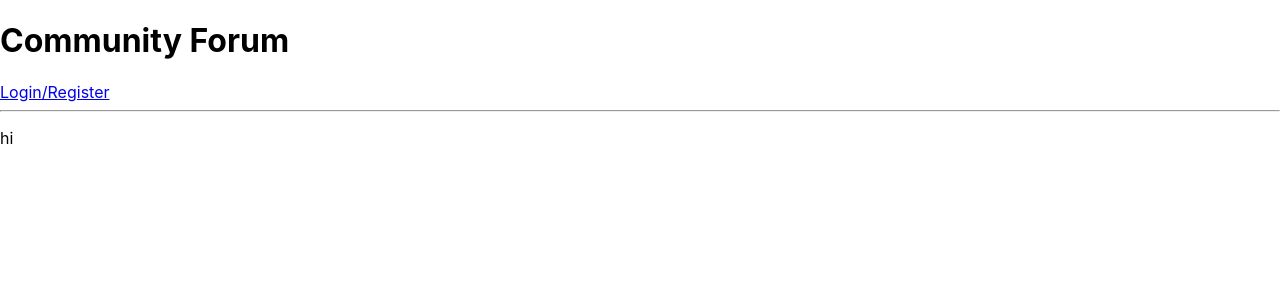
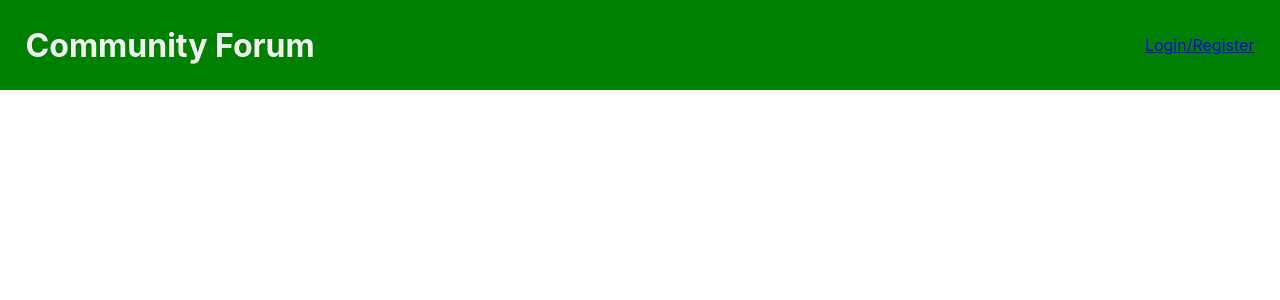
Before and after one commit to llsween95/neighborhood-app, a React (Create React App) app in the folder client/: page /posts/1 in a window 1280 px wide. Shown: the top 300 px of the page. Built offline with nearby package versions, Linux system fonts and the light colour scheme; no server answers.

Commit message:
styled header

```diff
--- a/client/src/App.css
+++ b/client/src/App.css
@@ -1,38 +1,6 @@
-.App {
-  text-align: center;
+* {
+  margin: 0;
+  padding: 0;
+  box-sizing: border-box;
+  background-color: 	black;
 }
-
-.App-logo {
-  height: 40vmin;
-  pointer-events: none;
-}
-
-@media (prefers-reduced-motion: no-preference) {
-  .App-logo {
-    animation: App-logo-spin infinite 20s linear;
-  }
-}
-
-.App-header {
-  background-color: #282c34;
-  min-height: 100vh;
-  display: flex;
-  flex-direction: column;
-  align-items: center;
-  justify-content: center;
-  font-size: calc(10px + 2vmin);
-  color: white;
-}
-
-.App-link {
-  color: #61dafb;
-}
-
-@keyframes App-logo-spin {
-  from {
-    transform: rotate(0deg);
-  }
-  to {
-    transform: rotate(360deg);
-  }
-}
--- /dev/null
+++ b/client/src/components/Header/Header.css
@@ -0,0 +1,41 @@
+header {
+  background-color: green;
+  margin: 0;
+  padding: 2%;
+  color:#f1f1f1;
+  display: flex;
+  align-items: center;
+  justify-content: space-between;
+  width: 100%;
+  margin-bottom: 2.5%;
+}
+
+/* .section-right {
+  display: flex;
+  flex-direction: column;
+  align-items: space-between;
+  justify-content: space-between;
+  width: 250px;
+  height: 55px;
+} */
+
+.user-container {
+  display: flex;
+}
+
+.logoutBtn {
+  margin-left: 15px;
+  padding: 2% 3%;
+}
+
+
+nav {
+  display: flex;
+  justify-content: center;
+}
+
+nav a {
+  margin: 0 2.5%;
+  color: #f1f1f1;
+  text-decoration: none;
+}
--- a/client/src/components/Header/Header.jsx
+++ b/client/src/components/Header/Header.jsx
@@ -1,26 +1,30 @@
 import React from 'react'
 import { Link, NavLink } from 'react-router-dom'
+import './Header.css'
 
 export default function Header(props) {
   return (
     <header>
       <h1>Community Forum</h1>
+      <div className="section-right">
+        <div className="user-container">
           {
             props.currentUser
               ?
-          <>{props.currentUser.name} <button onClick={props.handleLogout}>Logout</button></>
+              <>{props.currentUser.name} <button className="logoutBtn" onClick={props.handleLogout}>Logout</button></>
               :
               <Link to='/user/login'>Login/Register</Link>
           }
-      {
+        </div>
+        {/* {
           props.currentUser && (
             <nav>
               <NavLink to="">Notifications</NavLink>
               <NavLink to="">Messages</NavLink>
             </nav>
           )
-      }
-      <hr />
+        } */}
+      </div>
     </header>
   )
 }
--- /dev/null
+++ b/client/src/components/Main/Main.css
@@ -0,0 +1,5 @@
+main {
+  display: flex;
+  flex-direction: column;
+  align-items: center;
+}
--- a/client/src/components/Main/Main.jsx
+++ b/client/src/components/Main/Main.jsx
@@ -8,6 +8,7 @@ import UpdatePost from './Posts/UpdatePost'
 import PostItem from './Posts/PostItem'
 import CreateComment from './Comments/CreateComment'
 import { getAllPosts, createPost, deletePost, updatePost } from '../../services/posts'
+import './Main.css'
 
 export default class Main extends Component {
 
@@ -93,6 +94,7 @@ export default class Main extends Component {
           return <PostItem
             postId={postId}
             currentUser={this.props.currentUser}
+
           />
         }} />
       </main>
--- a/client/src/components/Main/Posts/PostItem.jsx
+++ b/client/src/components/Main/Posts/PostItem.jsx
@@ -10,7 +10,7 @@ export default class PostItem extends Component {
 
   componentDidMount() {
     console.log('yert')
-    const post = getOnePost(this.props.post);
+    const post = getOnePost(this.props.postId);
     console.log(post)
     this.setState({ post })
   }
@@ -23,11 +23,13 @@ export default class PostItem extends Component {
 
 
   render() {
+
     const { post } = this.state;
+    console.log(post && post.content)
     const { currentUser, postId } = this.props;
     return (
       <div>
-        <p>hi</p>
+        <p>{post && post.content}</p>
       </div>
     )
 
--- a/client/src/components/Main/Posts/ShowPosts.jsx
+++ b/client/src/components/Main/Posts/ShowPosts.jsx
@@ -1,25 +1,30 @@
 import React from 'react'
 import { Link } from 'react-router-dom'
 import CreateComment from '../Comments/CreateComment'
+import { createComment } from '../../../services/comments'
 
 export default function ShowPosts(props) {
   const { allPosts, currentUser, deleteOnePost, history } = props
 
 
+  // createNewComment = async () => {
+  //   const newComment = await createComment(commentData)
+  //   this.setState(prevState => ({
+  //     comments: [...prevState.comments, newComment]
+  //   }))
+  // }
 
 
   return (
     <div>
-      <h3>Posts:</h3>
       {
         allPosts.map(p => (
           <div style={styler} key={p && p.id}>
-            <button onClick={() => history.push(`/posts/${p.id}`)}>View</button>
+            {/* <button onClick={() => history.push(`/posts/${p.id}`)}>View</button> */}
             <div>
               <p key={p && p.id}>{p.user && p.user.name}</p>
               <p key={p && p.id}>{p && p.content}</p>
               <br />
-              <CreateComment />
               {
                 currentUser && currentUser.id === (p && p.user_id) && (
                   <>
@@ -29,6 +34,10 @@ export default function ShowPosts(props) {
                 )
               }
             </div>
+            <hr />
+            <br />
+            <CreateComment
+            />
             <br />
             <p key={p && p.id}>{p && p.comments.map(comment => (
               <p>{comment.content}</p>
--- a/client/src/index.css
+++ b/client/src/index.css
@@ -1,3 +1,9 @@
+* {
+  margin: 0;
+  padding: 0;
+  box-sizing: border-box;
+}
+
 body {
   margin: 0;
   font-family: -apple-system, BlinkMacSystemFont, 'Segoe UI', 'Roboto', 'Oxygen',
```
Lines whose indentation alone changed are shown as unchanged.
